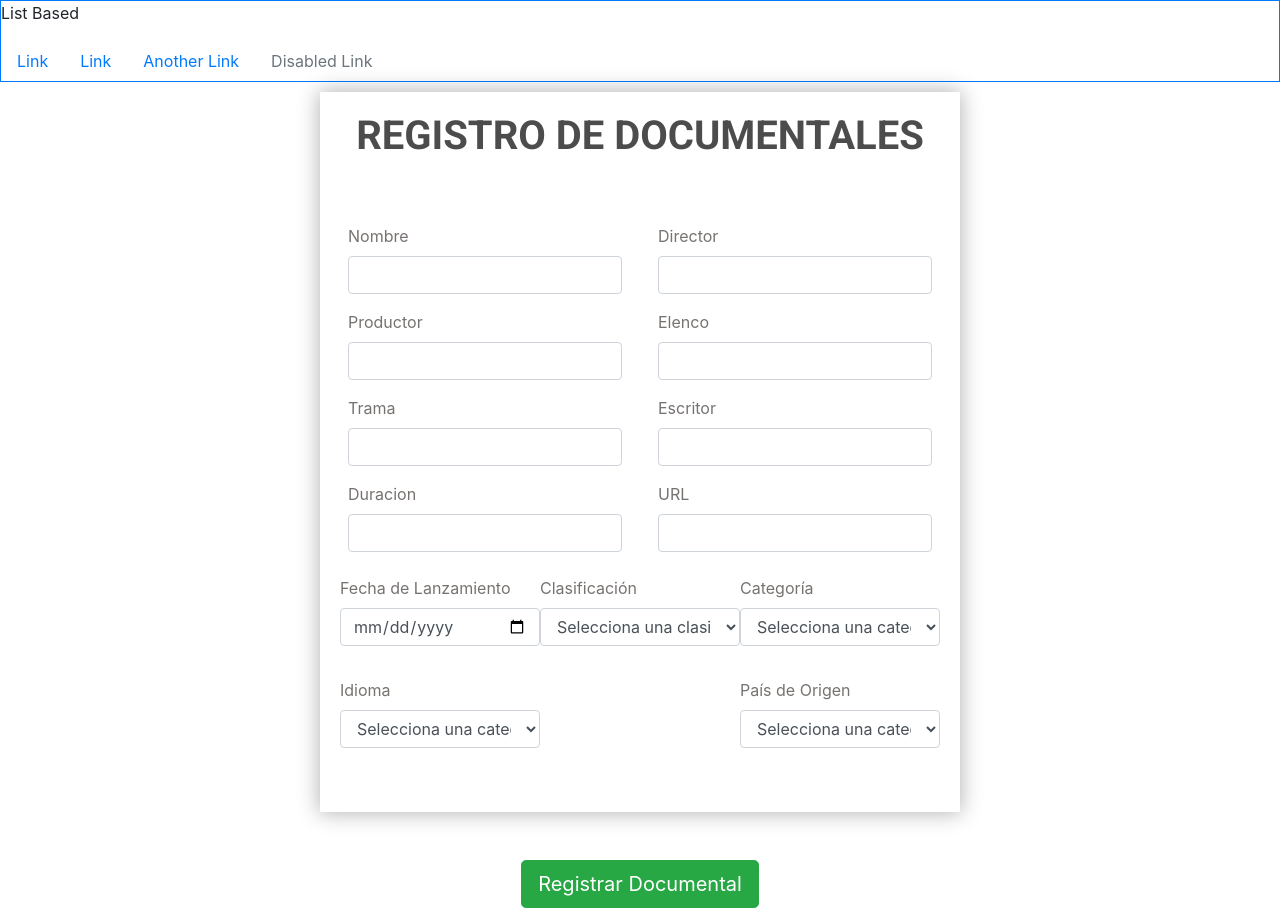
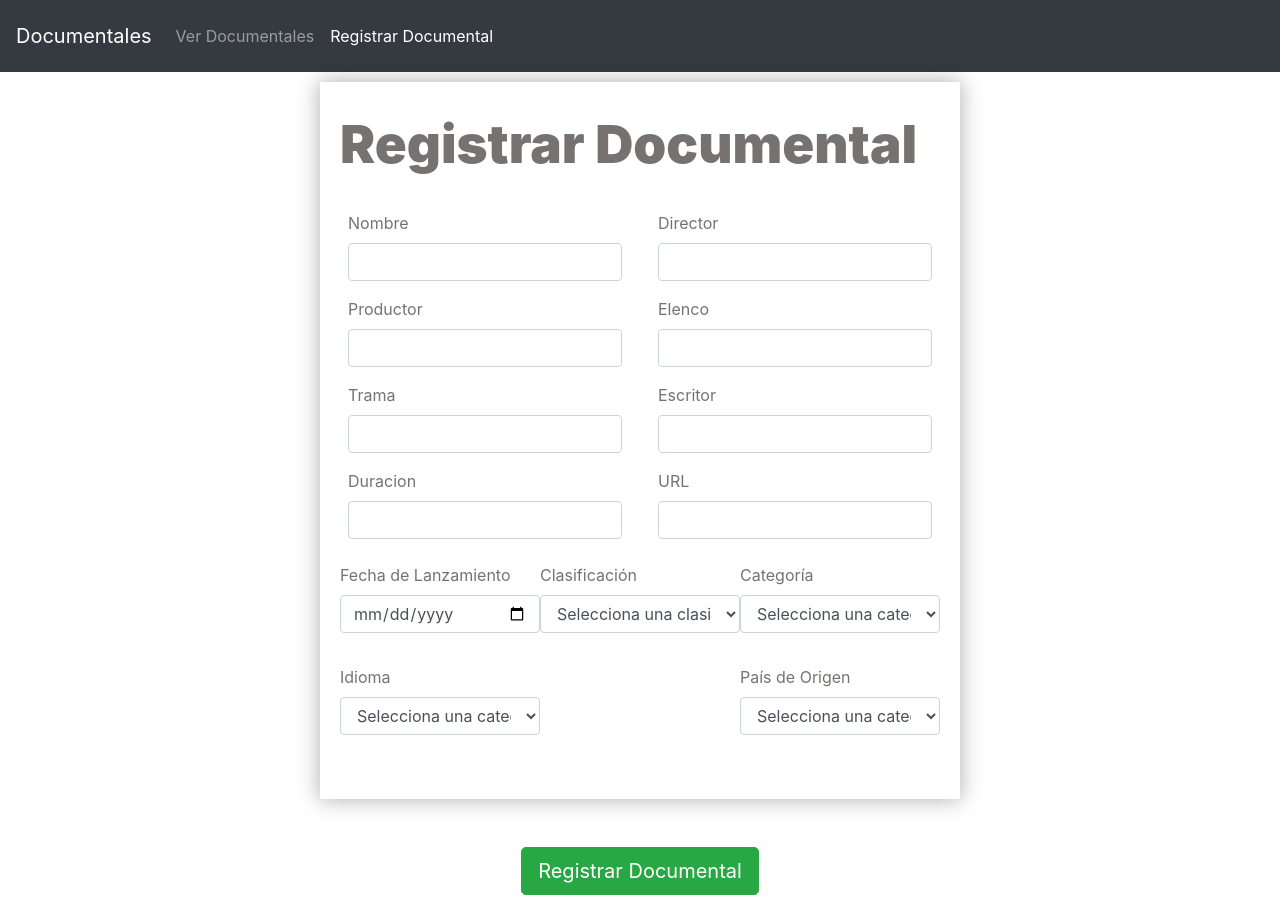
Before and after one commit to axelme28/documentales-app, a React (Create React App) app: page /registrar-documental in a window 1280 px wide. Built offline with nearby package versions, Linux system fonts and the light colour scheme.

Commit message:
ADD: navegation and animation to DocumentalesScreen

```diff
--- a/package.json
+++ b/package.json
@@ -7,12 +7,13 @@
     "@testing-library/react": "^11.2.7",
     "@testing-library/user-event": "^12.8.3",
     "react": "^17.0.2",
-    "react-data-table-component": "^7.3.1",
+    "react-data-table-component": "^7.4.1",
     "react-dom": "^17.0.2",
     "react-router-dom": "^5.3.0",
     "react-scripts": "4.0.3",
     "reactstrap": "^8.10.0",
     "styled-components": "^5.3.1",
+    "sweetalert2": "^11.1.7",
     "web-vitals": "^1.1.2"
   },
   "scripts": {
--- a/src/components/Header.jsx
+++ b/src/components/Header.jsx
@@ -1,32 +1,42 @@
 import React from 'react';
-import { Nav, NavItem, NavLink } from 'reactstrap';
+import { NavLink , Link} from 'react-router-dom';
+import { DOCUMENTALES_VIEW, REGISTRAR_DOCUMENTAL } from '../constants/routes.constants';
 
 const Header = () => {
 	return (
-		<div
-			style={{
-				border: '1px solid #007bff',
-			}}
+		<nav className="navbar navbar-expand-sm navbar-dark bg-dark p-3">
+
+		<Link
+			className="navbar-brand"
+			to="/"
 		>
-			<p>List Based</p>
-			<Nav>
-				<NavItem>
-					<NavLink href='#'>Link</NavLink>
-				</NavItem>
-				<NavItem>
-					<NavLink href='#'>Link</NavLink>
-				</NavItem>
-				<NavItem>
-					<NavLink href='#'>Another Link</NavLink>
-				</NavItem>
-				<NavItem>
-					<NavLink disabled href='#'>
-						Disabled Link
-					</NavLink>
-				</NavItem>
-			</Nav>
+			Documentales
+		</Link>
+
+		<div className="navbar-collapse">
+			<div className="navbar-nav">
+
+				<NavLink
+					activeClassName="active"
+					className="nav-item nav-link"
+					exact
+					to= {DOCUMENTALES_VIEW}
+				>
+					Ver Documentales
+				</NavLink>
+
+				<NavLink
+					activeClassName="active"
+					className="nav-item nav-link"
+					exact
+					to={REGISTRAR_DOCUMENTAL}
+				>
+					Registrar Documental
+				</NavLink>
+			</div>
 		</div>
-	);
+	</nav>
+)
 };
 
 export default Header;
--- /dev/null
+++ b/src/components/Loading.jsx
@@ -0,0 +1,19 @@
+import React from 'react'
+
+export const Loading = () => {
+    return (
+        <>
+            <div className="sk-cube-grid">
+            <div className="sk-cube sk-cube1"></div>
+            <div className="sk-cube sk-cube2"></div>
+            <div className="sk-cube sk-cube3"></div>
+            <div className="sk-cube sk-cube4"></div>
+            <div className="sk-cube sk-cube5"></div>
+            <div className="sk-cube sk-cube6"></div>
+            <div className="sk-cube sk-cube7"></div>
+            <div className="sk-cube sk-cube8"></div>
+            <div className="sk-cube sk-cube9"></div>
+            </div>
+        </>
+    )
+}
--- /dev/null
+++ b/src/components/MovingTitle.jsx
@@ -0,0 +1,36 @@
+import React from 'react'
+
+export const MovingTitle = ({title = ''}) => {
+
+    return (
+        <>
+            <h1 className="ml6">
+            <span className="text-wrapper">
+                <span className="letters">{title}</span>
+            </span>
+            </h1>
+
+            <script src="https://cdnjs.cloudflare.com/ajax/libs/animejs/2.0.2/anime.min.js">
+
+                {/* var textWrapper = document.querySelector('.ml6 .letters');
+                textWrapper.innerHTML = textWrapper.textContent.replace(/\S/g, "<span class='letter'>$&</span>");
+
+                anime.timeline({loop: true})
+                .add({
+                    targets: '.ml6 .letter',
+                    translateY: ["1.1em", 0],
+                    translateZ: 0,
+                    duration: 750,
+                    delay: (el, i) => 50 * i
+                }).add({
+                    targets: '.ml6',
+                    opacity: 0,
+                    duration: 1000,
+                    easing: "easeOutExpo",
+                    delay: 1000
+                }) */}
+            </script>
+
+        </>
+    )
+}
--- a/src/constants/routes.constants.js
+++ b/src/constants/routes.constants.js
@@ -9,7 +9,7 @@ export const REGISTRAR_DOCUMENTAL = '/registrar-documental';
  * Aqui pertenece los endpoints de la API REST
  */
 
-export const API = 'http://localhost:5500';
+export const API = 'http://localhost:8080';
 export const POST_REGISTRAR_DOCUMENTAL = '/registrar-documentales';
 
 
--- a/src/index.css
+++ b/src/index.css
@@ -53,3 +53,85 @@ body {
 .fijar {
 	margin-top: -135px;
 }
+
+.ml6 {
+	position: relative;
+	font-weight: 900;
+	font-size: 3.3em;
+  }
+
+  .ml6 .text-wrapper {
+	position: relative;
+	display: inline-block;
+	padding-top: 0.2em;
+	padding-right: 0.05em;
+	padding-bottom: 0.1em;
+	overflow: hidden;
+  }
+
+  .ml6 .letter {
+	display: inline-block;
+	line-height: 1em;
+  }
+
+  .sk-cube-grid {
+	width: 40px;
+	height: 40px;
+	margin: 100px auto;
+  }
+
+  .sk-cube-grid .sk-cube {
+	width: 33%;
+	height: 33%;
+	background-color: #343a40!important;
+	float: left;
+	-webkit-animation: sk-cubeGridScaleDelay 1.3s infinite ease-in-out;
+			animation: sk-cubeGridScaleDelay 1.3s infinite ease-in-out;
+  }
+  .sk-cube-grid .sk-cube1 {
+	-webkit-animation-delay: 0.2s;
+			animation-delay: 0.2s; }
+  .sk-cube-grid .sk-cube2 {
+	-webkit-animation-delay: 0.3s;
+			animation-delay: 0.3s; }
+  .sk-cube-grid .sk-cube3 {
+	-webkit-animation-delay: 0.4s;
+			animation-delay: 0.4s; }
+  .sk-cube-grid .sk-cube4 {
+	-webkit-animation-delay: 0.1s;
+			animation-delay: 0.1s; }
+  .sk-cube-grid .sk-cube5 {
+	-webkit-animation-delay: 0.2s;
+			animation-delay: 0.2s; }
+  .sk-cube-grid .sk-cube6 {
+	-webkit-animation-delay: 0.3s;
+			animation-delay: 0.3s; }
+  .sk-cube-grid .sk-cube7 {
+	-webkit-animation-delay: 0s;
+			animation-delay: 0s; }
+  .sk-cube-grid .sk-cube8 {
+	-webkit-animation-delay: 0.1s;
+			animation-delay: 0.1s; }
+  .sk-cube-grid .sk-cube9 {
+	-webkit-animation-delay: 0.2s;
+			animation-delay: 0.2s; }
+
+  @-webkit-keyframes sk-cubeGridScaleDelay {
+	0%, 70%, 100% {
+	  -webkit-transform: scale3D(1, 1, 1);
+			  transform: scale3D(1, 1, 1);
+	} 35% {
+	  -webkit-transform: scale3D(0, 0, 1);
+			  transform: scale3D(0, 0, 1);
+	}
+  }
+
+  @keyframes sk-cubeGridScaleDelay {
+	0%, 70%, 100% {
+	  -webkit-transform: scale3D(1, 1, 1);
+			  transform: scale3D(1, 1, 1);
+	} 35% {
+	  -webkit-transform: scale3D(0, 0, 1);
+			  transform: scale3D(0, 0, 1);
+	}
+  }
--- a/src/router/index.routes.js
+++ b/src/router/index.routes.js
@@ -17,7 +17,7 @@ export const IndexRoutes = () => {
 						path={REGISTRAR_DOCUMENTAL}
 						component={RegistrarScreen}
 					/>
-					<Redirect to={REGISTRAR_DOCUMENTAL} />
+					<Redirect to={DOCUMENTALES_VIEW} />
 				</Switch>
 			</BrowserRouter>
 		</>
--- a/src/views/Documentales.Screen.js
+++ b/src/views/Documentales.Screen.js
@@ -3,18 +3,9 @@ import DataTable from 'react-data-table-component';
 import { NotFound } from '../components';
 import { _verDocumentales } from '../api/index.api';
 import { Container, Row } from 'reactstrap';
+import MainLayout from '../layout/MainLayout';
+import { Loading } from '../components/Loading';
 
-// "Fecha_lanzamiento": "2000-05-02",
-// "Elenco": "uriel",
-// "Duracion": 120,
-// "Trama": "Uriel siempre llega tarde",
-// "Productor": "axel",
-// "Escritor": "jonnas",
-// "categoria": "bélicos",
-// "Clasificacion": "B",
-// "Idioma": "Espanol",
-// "Pais": "Mexico",
-// "director": "aletz"
 const columnsDataTable = [
 	{ name: 'Nombre', selector: row => row.Nombre, sortable: true },
 	{ name: 'Fecha_Lanzamiento', selector: row => row.Fecha_lanzamiento, sortable: true },
@@ -37,40 +28,55 @@ const optionsPagination = {
 };
 
 const DocumentalesScreen = () => {
+	const [loading, setLoading] = useState(false);
+
 	const [documentales, setDocumentales] = useState([]);
 
-	useEffect(() => {obtenerDocumentales()}, []);
+	useEffect(() => {
+		obtenerDocumentales();
+	}, []);
 
 	const obtenerDocumentales = async () => {
 		try {
+			setLoading(true);
 			const _documentales = await _verDocumentales();
 			setDocumentales(_documentales);
+			setLoading(false);
 		} catch (error) {
 			console.log(error);
 		}
 	};
+
 	return (
 		<>
-			<Container style={{height:600}} className="d-flex justify-content-center align-items-center">
+			<MainLayout />
+			<Container
+				style={{ height: 600 }}
+				className='d-flex justify-content-center align-items-center'
+			>
 				<Row>
-			 <  DataTable //se conoce como props o propiedades de los
+					{loading ? (
+						<Loading />
+					) : (
+						<DataTable //se conoce como props o propiedades de los
 							// clearSelectedRows={clear}
 							columns={columnsDataTable}
 							// customStyles={styles.dataTable}
 							data={documentales}
-						dense//ser comprimidas
+							dense //ser comprimidas
 							fixedHeader
-						highlightOnHover//sombrear datos
-						noDataComponent={<NotFound />}//pinta si no encuentra nada
+							highlightOnHover //sombrear datos
+							noDataComponent={<NotFound />} //pinta si no encuentra nada
 							//onSelectedRowsChange={handleRow} //genera radiobuton
 							pagination
 							paginationComponentOptions={optionsPagination}
-						responsive// ajustar a cualquier tipo de pantalla
+							responsive // ajustar a cualquier tipo de pantalla
 							//seleccionableRowsNoSelectAll
 							//selectableRows
 							//selectableRowsComponent={RadioButton}
-						striped//filas de diferentes colores
+							striped //filas de diferentes colores
 						/>
+					)}
 				</Row>
 			</Container>
 		</>
--- a/src/views/Registrar.Screen.js
+++ b/src/views/Registrar.Screen.js
@@ -3,9 +3,11 @@ import { Button, Container, FormGroup, Input, Label, Row } from 'reactstrap';
 
 import useForm from '../hooks/useForm';
 import { compararFechas } from '../helpers/date.helper';
-import { Title, Input as Input2, Label as Label2 } from '../components/index';
+import { Title } from '../components/index';
 import { _postRegistrarDocumental } from '../api/index.api';
 import MainLayout from '../layout/MainLayout';
+import Swal from 'sweetalert2';
+import { MovingTitle } from '../components/MovingTitle';
 
 //prettier-ignore
 const inputs = [
@@ -65,27 +67,34 @@ export const RegistrarScreen = () => {
 		try {
 			const data = await _postRegistrarDocumental(values);
 			if (data.msg) {
-				alert('Se ha creado con éxito el documental en la base de datos');
+				// alert('Se ha creado con éxito el documental en la base de
+
+				Swal.fire(
+					'!Documental Registrado!',
+					 values.Nombre,
+					'success'
+					);
 				reset();
-				document.getElementsByTagName('form').forEach().reset();
-				//TODO: redireccionar a la vista de ver documentales
+				window.location.reload();
 			} else {
-				alert('Ha ocurrido un error al crear el documental, intenta de nuevo');
+				// alert('Ha ocurrido un error al crear el documental, intenta de nuevo');
+				Swal.fire({
+					icon: 'error',
+					title: 'Hubo un error',
+					text: 'No se pudo eliminar el proyecto, intenta más tarde',
+				})
 			}
 		} catch (error) {
 			console.error(error);
-			alert('Ha ocurrido un error, intenta mas tarde');
+			// alert('Ha ocurrido un error, intenta mas tarde');
+
 		}
 	};
 
 	return (
 		<MainLayout>
 			<form className='formulario mb-5 pb-5'>
-				<Title
-					title='REGISTRO de DOCUMENTALES'
-					className='formulario__titulo pb-5'
-				/>
-
+				<MovingTitle title = 'Registrar Documental'/>
 				<div className='d-flex flex-wrap justify-content-between'>
 					{inputs.map(input => (
 						<FormGroup className='m-2'>
```
Also changed, not shown: 1 other file (tests, documents, lock files or other folders). Lines whose indentation alone changed are shown as unchanged.
